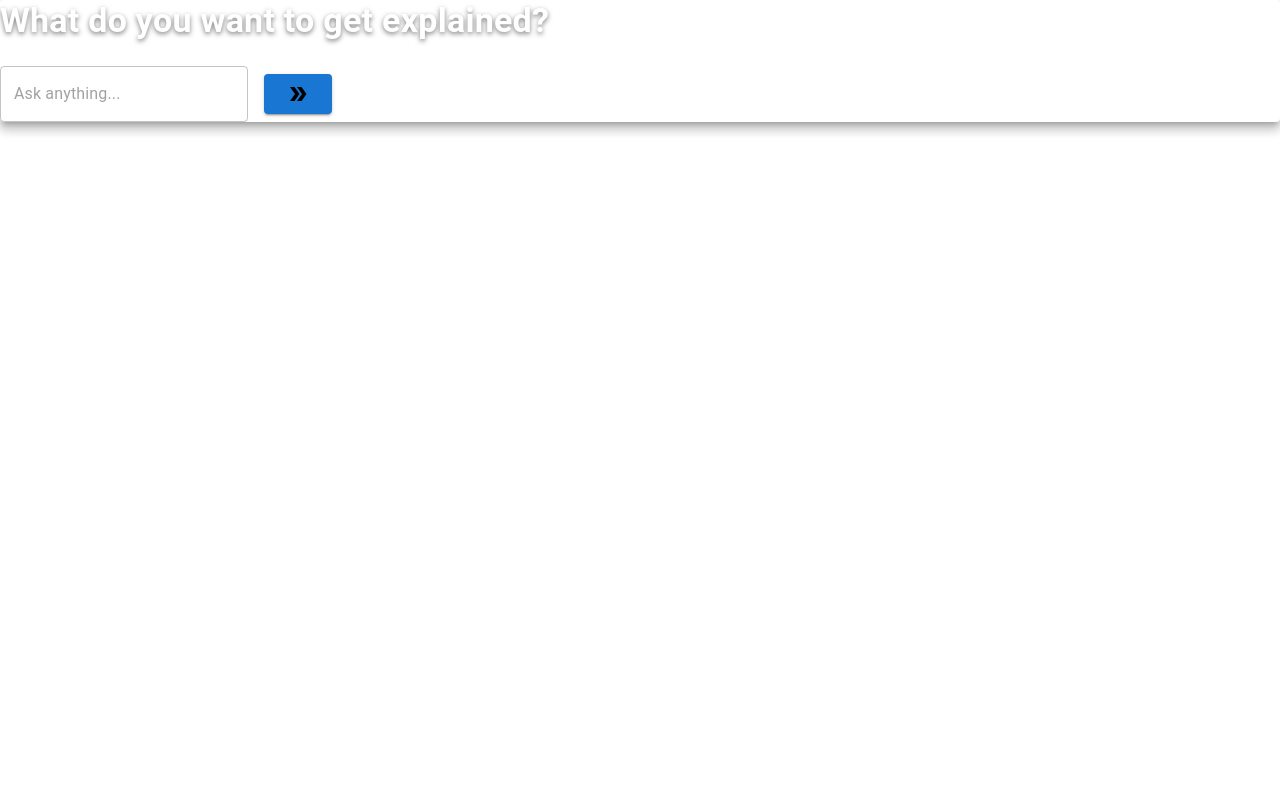
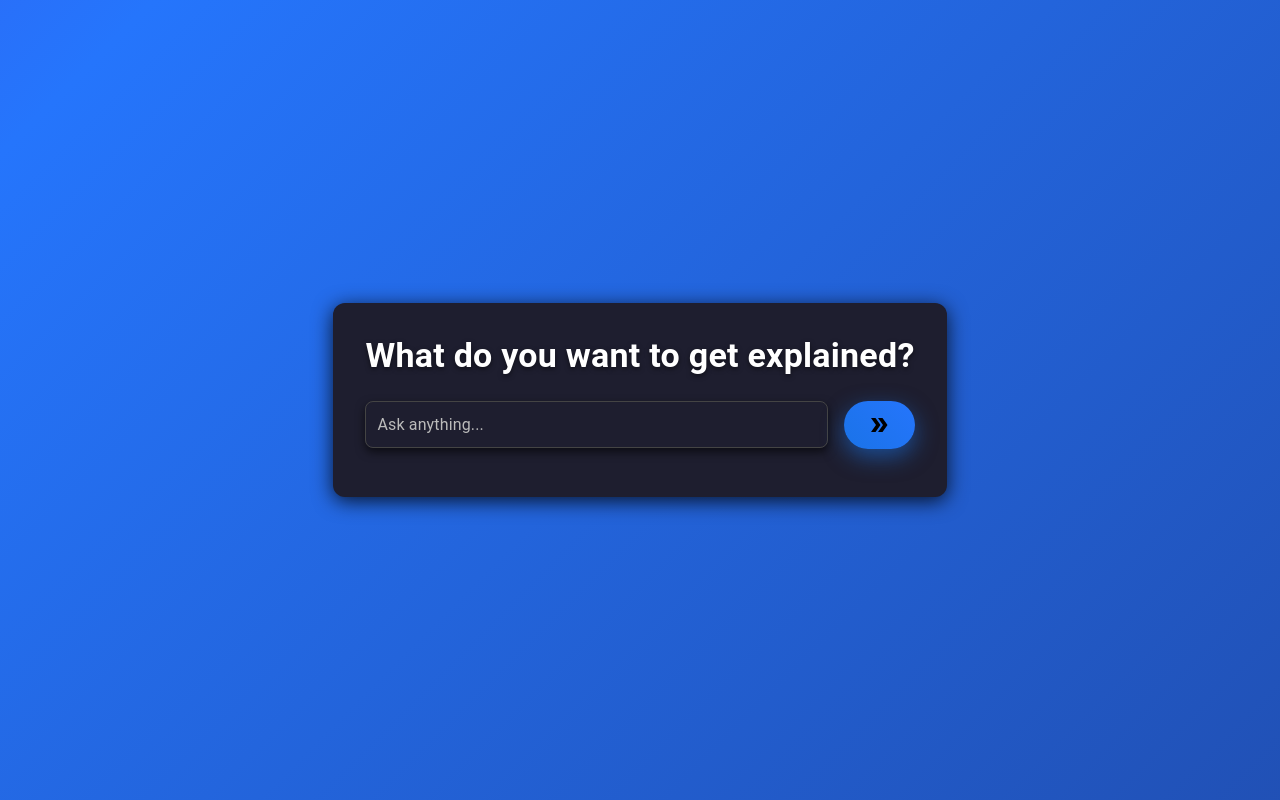
Before and after one commit to nazifishrak/VizIt, a React (Create React App) app in the folder client/: page / in a window 1280 px wide. Built offline with nearby package versions, Linux system fonts and the light colour scheme.

Commit message:
add styling to prompt page

```diff
--- a/client/src/pages/MainPage.tsx
+++ b/client/src/pages/MainPage.tsx
@@ -1,16 +1,17 @@
 import React from "react";
 import { Box, Typography, TextField, Button, Paper } from "@mui/material";
 import DoubleArrowIcon from "@mui/icons-material/DoubleArrow";
+import {
+  backgroundStyle,
+  blackBoxStyle,
+  goButtonStyle,
+  textFieldStyle,
+} from "../styles/commonStyles.ts";
 
 const MainPage: React.FC = () => {
   return (
-    <Box
-    // sx={blackBoxStyle}
-    >
-      <Paper
-        elevation={8}
-        // sx={blackBoxStyle}
-      >
+    <Box sx={backgroundStyle}>
+      <Paper elevation={8} sx={blackBoxStyle}>
         <Typography
           variant="h4"
           sx={{
@@ -34,13 +35,9 @@ const MainPage: React.FC = () => {
             variant="outlined"
             placeholder="Ask anything..."
             value={prompt}
-            // sx={textFieldStyle}
+            sx={textFieldStyle}
           />
-          <Button
-            variant="contained"
-            size="large"
-            // sx={goButtonStyle}
-          >
+          <Button variant="contained" size="large" sx={goButtonStyle}>
             <DoubleArrowIcon sx={{ color: "black" }} />
           </Button>
         </Box>
--- /dev/null
+++ b/client/src/styles/commonStyles.ts
@@ -0,0 +1,101 @@
+import { CSSObject } from "@emotion/react";
+
+export const goButtonStyle: CSSObject = {
+  background: "linear-gradient(45deg, #1a73e8, #2575fc)",
+  color: "#fff",
+  fontWeight: "bold",
+  padding: "12px 25px",
+  borderRadius: "50px",
+  boxShadow: "0px 8px 20px rgba(26, 115, 232, 0.5)",
+  textTransform: "uppercase",
+  transition: "all 0.3s ease",
+  animation: "flashing 2s infinite",
+  "&:hover": {
+    background: "linear-gradient(45deg, #1765c0, #1a73e8)",
+    boxShadow: "0px 10px 25px rgba(26, 115, 232, 0.8)",
+  },
+  "&:active": {
+    boxShadow: "0px 5px 15px rgba(26, 115, 232, 0.6)",
+  },
+  "@keyframes flashing": {
+    "0%": {
+      background: "linear-gradient(45deg, #1a73e8, #2575fc)",
+      boxShadow: "0px 8px 20px rgba(26, 115, 232, 0.5)",
+    },
+    "50%": {
+      background: "linear-gradient(45deg, #2575fc, #1a73e8)",
+      boxShadow: "0px 8px 30px rgba(26, 115, 232, 0.7)",
+    },
+    "100%": {
+      background: "linear-gradient(45deg, #1a73e8, #2575fc)",
+      boxShadow: "0px 8px 20px rgba(26, 115, 232, 0.5)",
+    },
+  },
+};
+
+export const textFieldStyle: CSSObject = {
+  width: "100%",
+  backgroundColor: "#1e1e2f",
+  borderRadius: "8px",
+  color: "#fff",
+  boxShadow: "0px 4px 10px rgba(0, 0, 0, 0.6)",
+  input: {
+    color: "#fff",
+    padding: "12px",
+  },
+  "& .MuiOutlinedInput-root": {
+    "& fieldset": {
+      borderColor: "#444",
+      borderRadius: "8px",
+      transition: "all 0.3s ease",
+    },
+    "&:hover fieldset": {
+      borderColor: "#888",
+    },
+    "&.Mui-focused fieldset": {
+      borderColor: "#1a73e8",
+      boxShadow: "0px 0px 10px #1a73e8",
+    },
+  },
+  "& .MuiInputBase-input::placeholder": {
+    color: "#bbb",
+    opacity: 1,
+  },
+};
+
+export const blackBoxStyle: CSSObject = {
+  display: "flex",
+  flexDirection: "column",
+  justifyContent: "center",
+  textAlign: "center",
+  paddingTop: 4,
+  paddingLeft: 4,
+  paddingRight: 4,
+  paddingBottom: 4,
+  backgroundColor: "#1e1e2f",
+  borderRadius: 3,
+  boxShadow: "0px 4px 20px rgba(0,0,0,0.8)",
+  boxSizing: "border-box",
+  width: "auto",
+  height: "auto",
+};
+export const backgroundStyle: CSSObject = {
+  display: "flex",
+  height: "100vh",
+  background: "linear-gradient(135deg, #6a11cb, #2575fc, #1e3a8a)",
+  backgroundSize: "300% 300%",
+  animation: "moveBackground 20s infinite",
+  alignItems: "center",
+  justifyContent: "center",
+  "@keyframes moveBackground": {
+    "0%": {
+      backgroundPosition: "0% 50%",
+    },
+    "50%": {
+      backgroundPosition: "100% 50%",
+    },
+    "100%": {
+      backgroundPosition: "0% 50%",
+    },
+  },
+};
```
